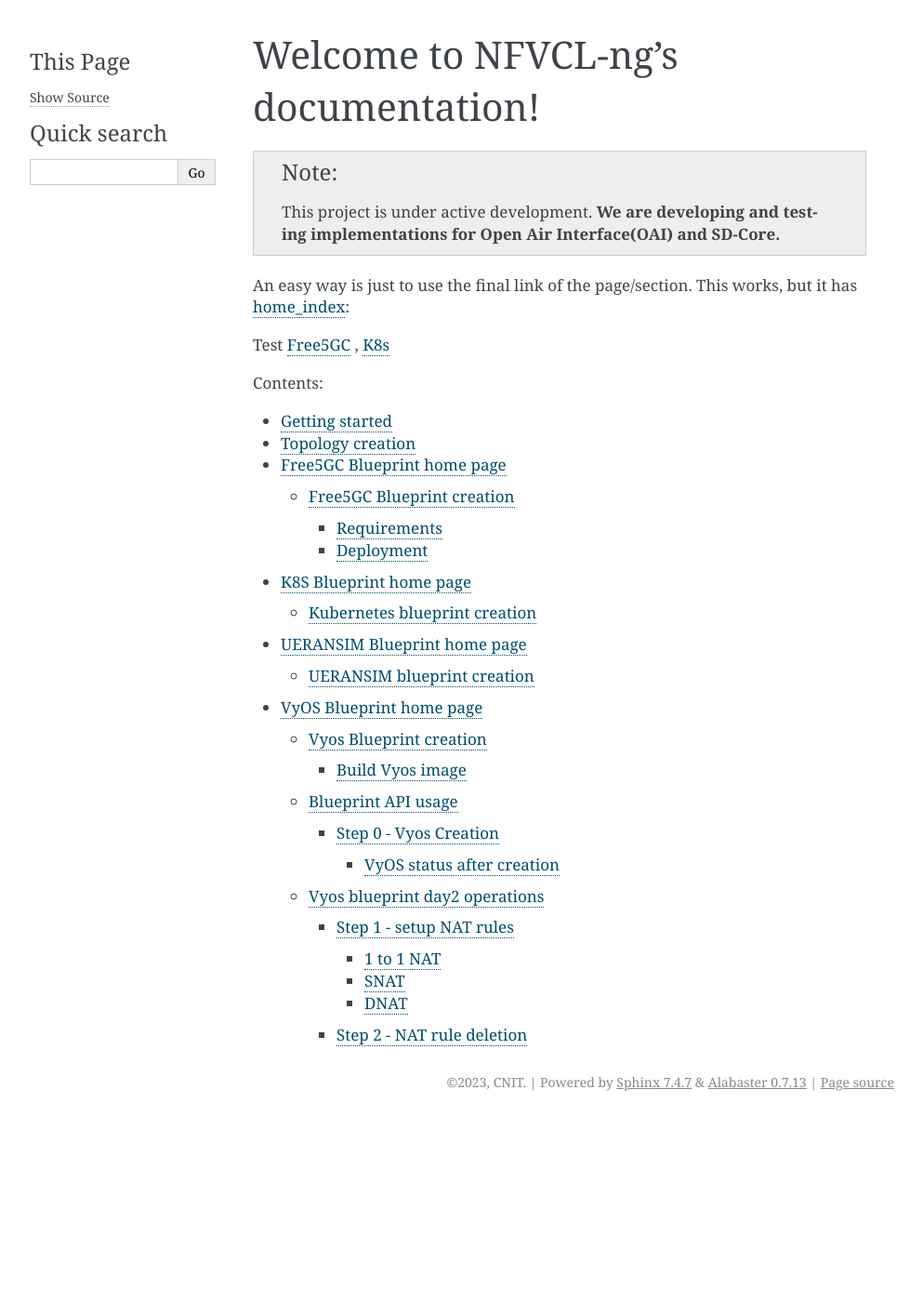
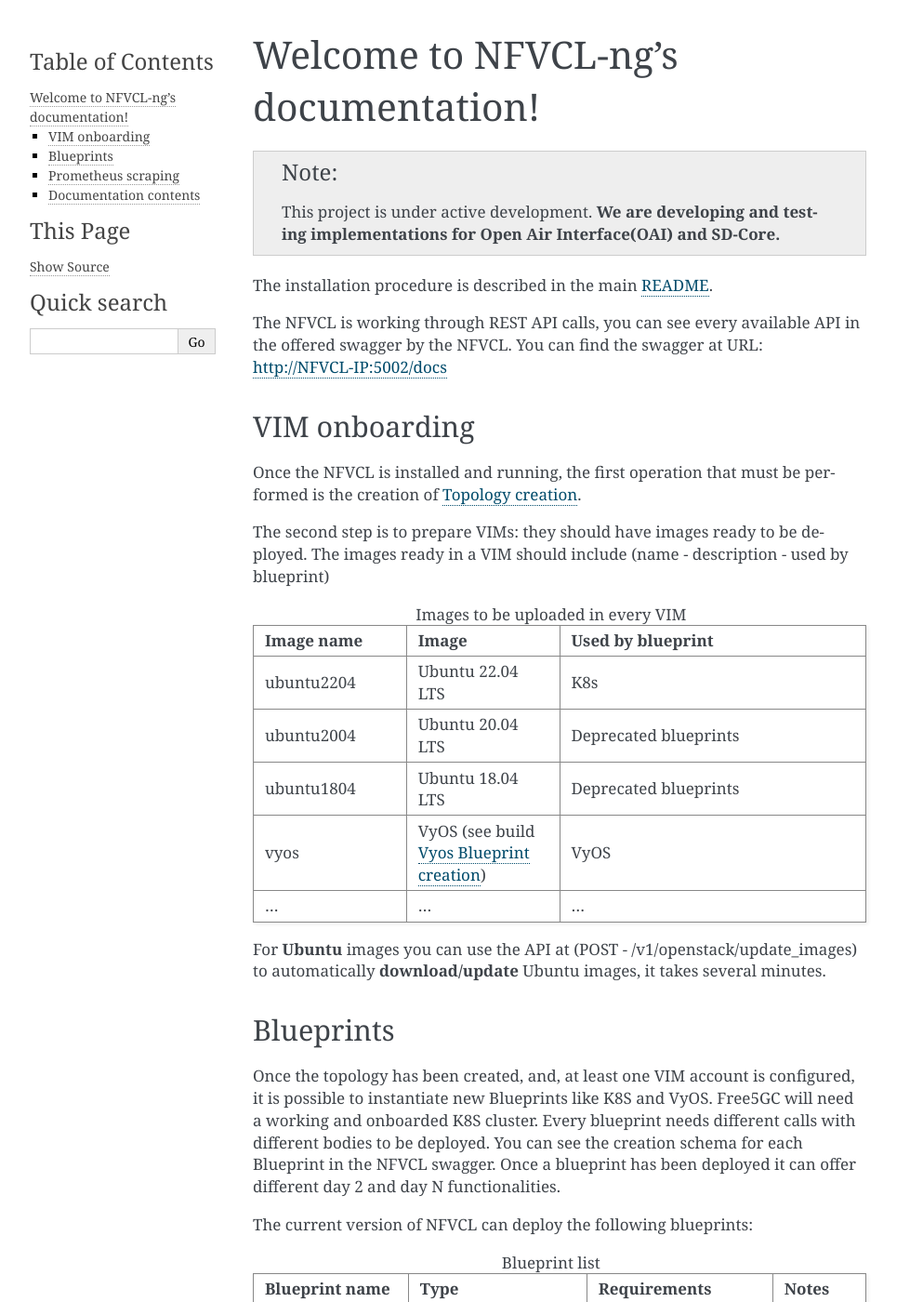
Before and after one commit to s2n-cnit/nfvcl-ng, a Sphinx documentation site: the page built from docs/source/index.rst, in a window 1280 px wide and 1400 px high. Shown: the whole window at 93% size, without its empty margins (148-1141 px from the left). Built offline with Sphinx 7.4.7, drawn with Linux system fonts in a browser that asks for light colours; some of the changed text lies outside the part shown.

Commit message:
Documentation Update

```diff
--- a/docs/source/blueprints/free5gc/free5gc_blue_index.rst
+++ b/docs/source/blueprints/free5gc/free5gc_blue_index.rst
@@ -1,8 +1,6 @@
-###########################
-Free5GC Blueprint home page
-###########################
-
-.. title::
+==================
+Free5GC Blueprint
+==================
 
 .. _free5cg_index:
 
--- a/docs/source/blueprints/k8s/k8s_blue_index.rst
+++ b/docs/source/blueprints/k8s/k8s_blue_index.rst
@@ -1,6 +1,6 @@
-###########################
-K8S Blueprint home page
-###########################
+====================
+K8S Blueprint
+====================
 
 .. _k8s_index:
 
--- a/docs/source/blueprints/ueransim/ueransim_blue_index.rst
+++ b/docs/source/blueprints/ueransim/ueransim_blue_index.rst
@@ -1,4 +1,4 @@
-UERANSIM Blueprint home page
+UERANSIM Blueprint
 ====================================
 
 .. toctree::
--- a/docs/source/blueprints/vyos/vyos_blue_index.rst
+++ b/docs/source/blueprints/vyos/vyos_blue_index.rst
@@ -1,4 +1,4 @@
-VyOS Blueprint home page
+VyOS Blueprint
 ====================================
 
 .. toctree::
--- a/docs/source/index.rst
+++ b/docs/source/index.rst
@@ -4,19 +4,105 @@
 
    This project is under active development. **We are developing and testing implementations for Open Air Interface(OAI) and SD-Core.**
 
-.. _home_index:
 
-An easy way is just to use the final link of the page/section.
-This works, but it has `home_index`_:
+The installation procedure is described in the main `README <https://github.com/s2n-cnit/nfvcl-ng>`_.
 
-Test :ref:`Free5GC <free5cg_index>` , :ref:`K8s <k8s_index>`
+The NFVCL is working through REST API calls, you can see every available API in the offered swagger by the NFVCL.
+You can find the swagger at URL: http://NFVCL-IP:5002/docs
+
+VIM onboarding
+**************
+
+Once the NFVCL is installed and running, the first operation that must be performed
+is the creation of :doc:`topology/topology_creation`.
+
+The second step is to prepare VIMs: they should have images ready to be deployed. The images ready in a VIM should include
+(name - description - used by blueprint)
+
+.. list-table:: Images to be uploaded in every VIM
+   :widths: 25 25 50
+   :header-rows: 1
+
+   * - Image name
+     - Image
+     - Used by blueprint
+   * - ubuntu2204
+     - Ubuntu 22.04 LTS
+     - K8s
+   * - ubuntu2004
+     - Ubuntu 20.04 LTS
+     - Deprecated blueprints
+   * - ubuntu1804
+     - Ubuntu 18.04 LTS
+     - Deprecated blueprints
+   * - vyos
+     - VyOS (see build :doc:`blueprints/vyos/vyos_blue_creation`)
+     - VyOS
+   * - ...
+     - ...
+     - ...
+
+For **Ubuntu** images you can use the API at (POST - /v1/openstack/update_images) to automatically **download/update**
+Ubuntu images, it takes several minutes.
+
+Blueprints
+**********
+
+Once the topology has been created, and, at least one VIM account is configured, it is possible to instantiate new Blueprints like K8S and VyOS.
+Free5GC will need a working and onboarded K8S cluster.
+Every blueprint needs different calls with different bodies to be deployed.
+You can see the creation schema for each Blueprint in the NFVCL swagger.
+Once a blueprint has been deployed it can offer different day 2 and day N functionalities.
+
+The current version of NFVCL can deploy the following blueprints:
+
+.. list-table:: Blueprint list
+   :widths: 25 50 50 25
+   :header-rows: 1
+
+   * - Blueprint name
+     - Type
+     - Requirements
+     - Notes
+   * - :doc:`blueprints/k8s/k8s_blue_index`
+     - Kubernetes cluster
+     - VIM to deploy VMs
+     -
+   * - :doc:`blueprints/free5gc/free5gc_blue_index`
+     - 5G Core
+     - K8s cluster onboarded in OSM
+     -
+   * - OpenAirInterface
+     - 5G Core
+     - K8s cluster onboarded in OSM + VIM
+     -
+   * - SDCore
+     - 5G Core
+     - K8s cluster onboarded in OSM + VIM
+     -
+   * - :doc:`blueprints/vyos/vyos_blue_index`
+     - Virtual Router
+     - VIM
+     -
+   * - :doc:`blueprints/ueransim/ueransim_blue_index`
+     - gNodeB and UE emulator
+     - VIM
+     -
+
+Prometheus scraping
+*******************
+:doc:`prometheus/prometheus`
+
+-------------
+
+Documentation contents
+**********************
 
 .. toctree::
-    :caption: Contents:
 
-    intro.md
-    topology/topology_creation.md
+    topology/topology_creation
     blueprints/free5gc/free5gc_blue_index
     blueprints/k8s/k8s_blue_index
     blueprints/ueransim/ueransim_blue_index
     blueprints/vyos/vyos_blue_index
+    prometheus/prometheus
--- /dev/null
+++ b/docs/source/osm/osm_utility.rst
@@ -0,0 +1,2 @@
+OSM tools
+=========
```
Also changed, not shown: README.md (+34 -0 lines), docs/source/blueprints/blueprint.rst (added, +18 -0 lines), docs/source/intro.md (deleted, +0 -16 lines), docs/source/prometheus/prometheus.rst (added, +38 -0 lines), docs/source/prometheus/prometheus_server_conf.rst (added, +54 -0 lines), docs/source/prometheus/prometheus_top_add.rst (added, +24 -0 lines).
